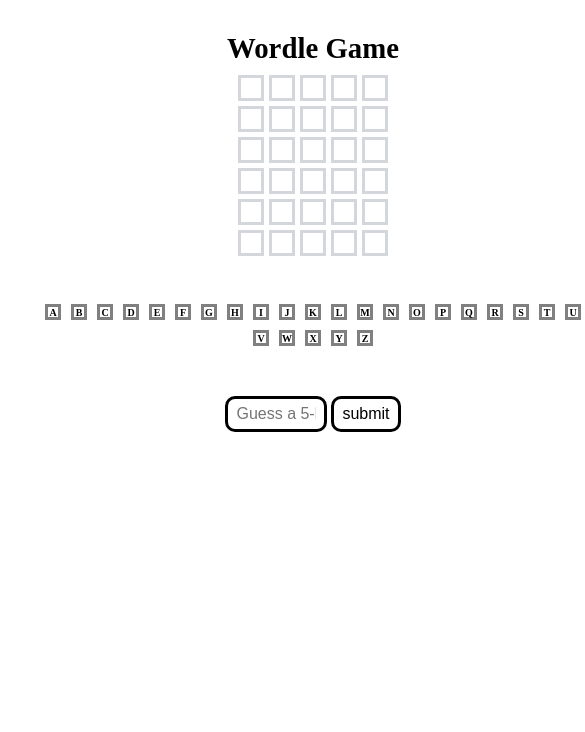
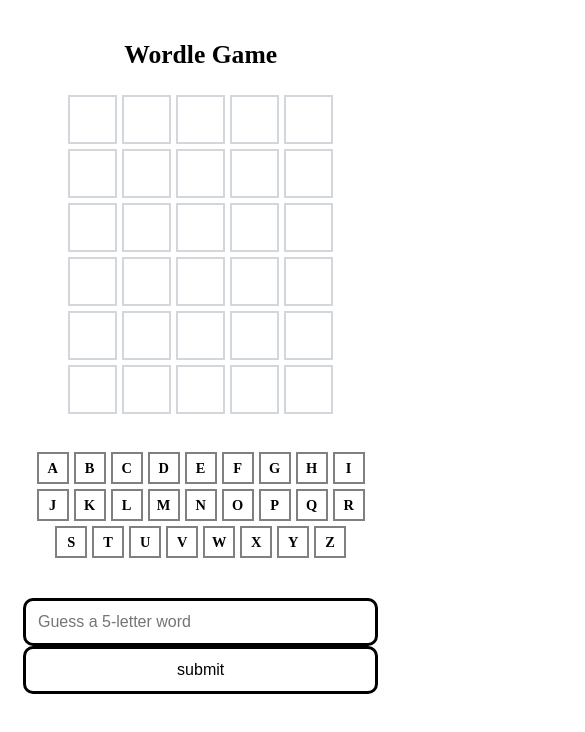
Before and after one commit to reback1314/cs120, a plain HTML site: page project2/index.html in a window 390 px wide. Shown: the top 732 px of the page, 585 px wide, since content can reach past the window. Drawn offline with Linux system fonts and the light colour scheme.

Commit message:
Update styles.css

```diff
--- a/project2/styles.css
+++ b/project2/styles.css
@@ -94,34 +94,62 @@ h1 {
 
 @media (max-width: 600px) {
     .main-container {
-        padding: 5px;
+        padding: 15px;
+        width: 95%;
     }
 
     h1 {
-        font-size: 1.8em;
-        margin-bottom: 10px;
+        font-size: 1.6em;
+        margin-bottom: 25px;
+    }
+
+    .row {
+        gap: 5px;
+        margin-bottom: 5px;
     }
 
     .cell {
-        width: 20px;
-        height: 20px;
-        font-size: 10px;
+        width: 45px;
+        height: 45px;
+        font-size: 1.5em;
+        border-width: 2px;
+    }
+
+    #keyboard {
+        gap: 5px;
+        padding: 10px;
+        margin-bottom: 30px;
     }
 
     .key {
-        width: 10px;
-        height: 10px;
-        font-size: 10px;
+        width: 28px;
+        height: 28px;
+        font-size: 0.9em;
+        border-width: 2px;
+    }
+
+    .input-container {
+        flex-direction: column;
+        gap: 10px;
+        width: 100%;
     }
 
     #word-input {
-        padding: 6px 8px;
+        width: 100%;
+        padding: 12px;
         font-size: 1em;
-        width: 80px;
+        box-sizing: border-box;
     }
 
     #submit-button {
-        padding: 6px 8px;
+        width: 100%;
+        padding: 12px;
         font-size: 1em;
     }
+
+    .modal {
+        width: 90%;
+        padding: 20px;
+        font-size: 0.9em;
+    }
 }
```
